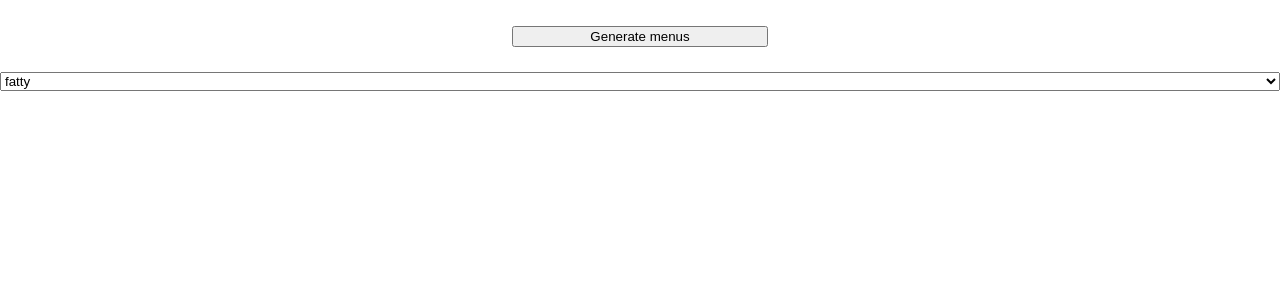
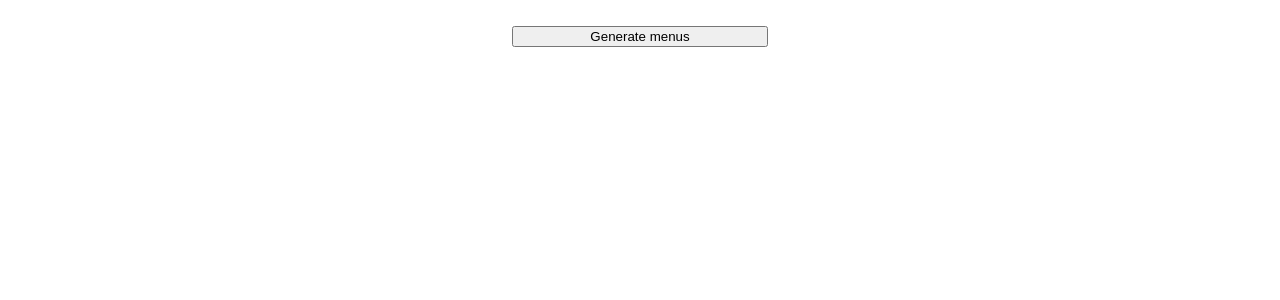
Before and after one commit to taichoup/menu-generator, a React (Create React App) app: page / in a window 1280 px wide. Shown: the top 300 px of the page. Built offline with nearby package versions, Linux system fonts and the light colour scheme.

Commit message:
fix ts errors and update readme

```diff
--- a/src/components/App.css
+++ b/src/components/App.css
@@ -16,6 +16,10 @@ thead {
 
 td {
   padding: 1em;
+}
+
+span[title]:hover::after {
+  background-color: darkkhaki;
 }
 
 .listeCourses {
--- a/src/components/App.tsx
+++ b/src/components/App.tsx
@@ -22,6 +22,14 @@ function App() {
     return Array.from(dedupedIngredients).sort();
   }
 
+  type MenuItemProps = {
+    menu: openRecipe
+  }
+
+  const MenuItem = ({ menu }: MenuItemProps) => {
+    return <span title={menu.instructions}>{menu.name}</span>
+  }
+
 
 return (
     <div className="App">
@@ -43,7 +51,7 @@ return (
             <tr>
               {menus
                 .slice(0,7)
-                .map(m => <td>{m.name}</td>)
+                .map(m => <td><MenuItem menu={m} /></td>)
               }
             </tr>
             <tr>
@@ -55,6 +63,7 @@ return (
           </tbody>
         </table>
         )}
+        <button onClick={handleGenerateMenus}>Generate menus</button>
         {menus && (
           <div className="listeCourses">
             <h2>Liste des courses</h2>
@@ -63,12 +72,6 @@ return (
             </ul>
           </div>
         )}
-        <button onClick={handleGenerateMenus}>Generate menus</button>
-        <select>
-          <option value='fat'>fatty</option>
-          <option value='fat'>équilibré</option>
-          <option value='fat'>healthy</option>
-        </select>
       </section>
     </div>
   );
```
Also changed, not shown: 2 other files (tests, documents, lock files or other folders).
